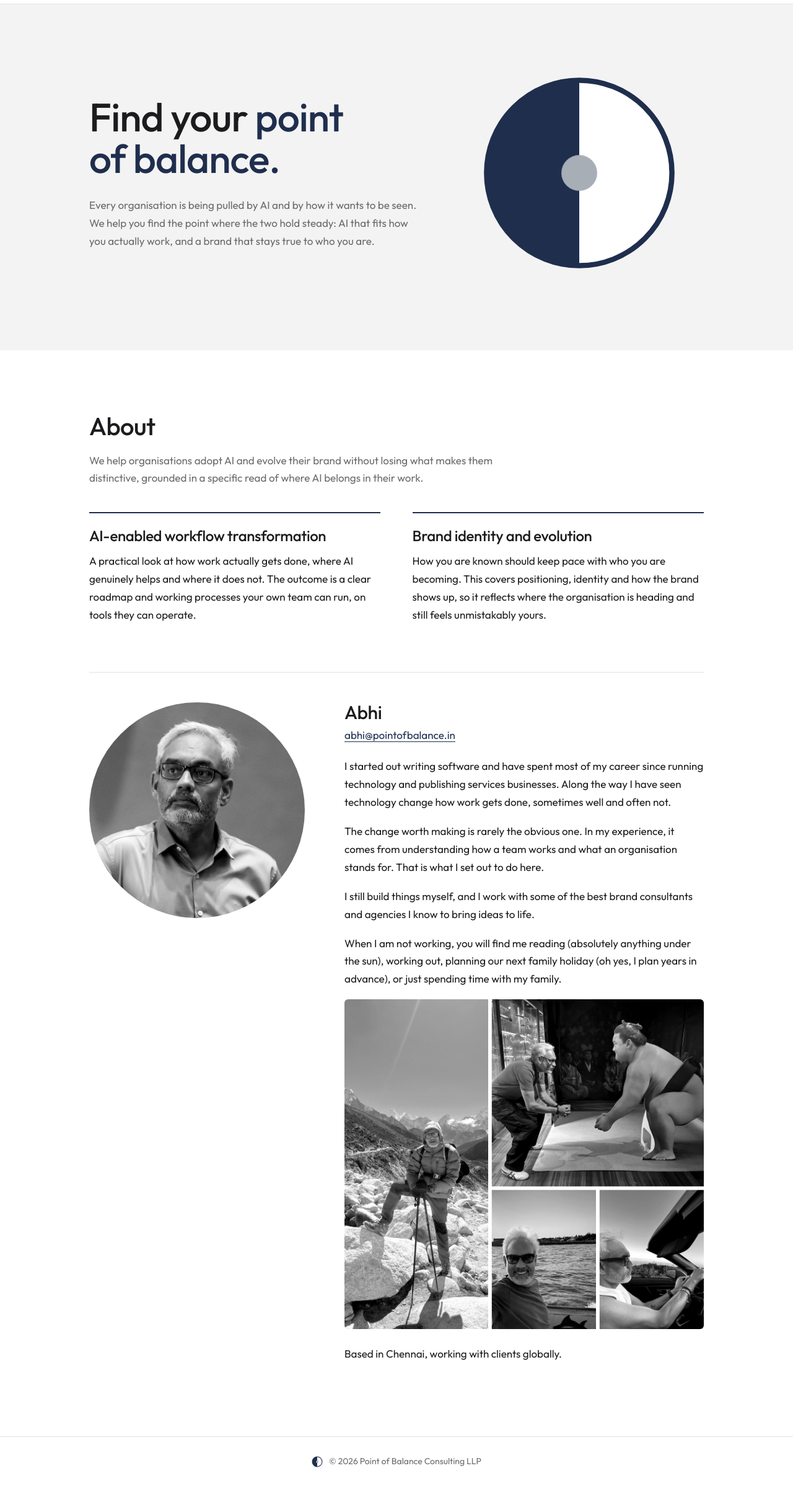
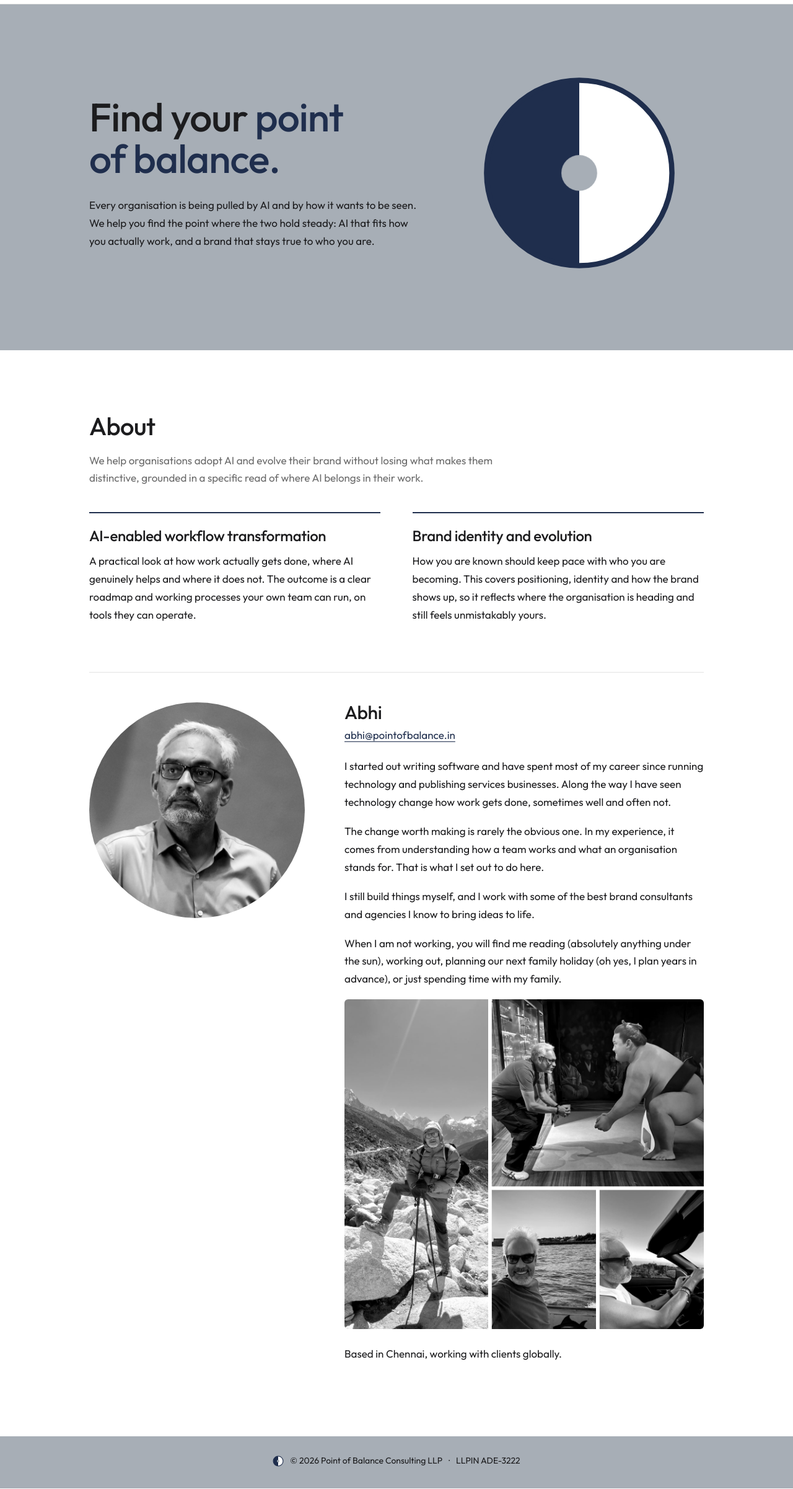
Before and after one commit to abhigyanarun/PointOfBalance, a plain HTML site: page index.html in a window 1280 px wide. Shown: the part 58-2460 px from the top of the page at 62% size. Drawn offline with Linux system fonts and the light colour scheme.

Commit message:
Update index.html
Changed photo and background colour.

```diff
--- a/index.html
+++ b/index.html
@@ -13,10 +13,10 @@
 <style>
 /* VOICE: calm, senior, unhurried
    IDEA: a point that finds its balance; the silver ball rises along the divide and settles at the centre
-   PICTURE: large split-circle mark on a mist band
+   PICTURE: large split-circle mark on a silver band
    COLOUR and TYPE: monochrome, navy accent, silver logo dot; Outfit
-   LAYOUT: pale grey hero band, white sections, quiet footer */
-:root{color-scheme:light;--ink:#1C1C1E;--deep:#1F2E4D;--paper:#FFFFFF;--mist:#F3F3F3;--accent:#1F2E4D;--peach:#1F2E4D;--stone:#6B6B6B;--line:#E3E3E3}
+   LAYOUT: silver hero band, white sections, silver footer */
+:root{color-scheme:light;--ink:#1C1C1E;--deep:#1F2E4D;--paper:#FFFFFF;--mist:#F3F3F3;--silver:#A7AEB6;--accent:#1F2E4D;--peach:#1F2E4D;--stone:#6B6B6B;--line:#E3E3E3}
 *{box-sizing:border-box;min-width:0}
 html{scroll-behavior:smooth;scroll-padding-top:72px}
 @media(prefers-reduced-motion:reduce){html{scroll-behavior:auto}.mark .ball{animation:none!important}}
@@ -31,12 +31,12 @@ header .wrap{display:flex;align-items:center;justify-content:space-between;heigh
 nav{display:flex;gap:24px;font-size:15px}
 nav a{color:var(--stone);text-decoration:none;padding:10px 0}
 nav a:hover{color:var(--ink)}
-.hero{background:var(--mist);color:var(--ink)}
+.hero{background:var(--silver);color:var(--ink)}
 .hero .wrap{display:grid;grid-template-columns:minmax(0,1.15fr) minmax(0,.85fr);gap:48px;align-items:center;padding-top:clamp(48px,8vw,110px);padding-bottom:clamp(56px,9vw,120px)}
 h1,h2,h3{font-family:Outfit,system-ui,sans-serif;font-weight:500;letter-spacing:-.015em;margin:0}
 h1{font-size:clamp(40px,6vw,64px);line-height:1.05;text-wrap:balance}
 .tag{color:var(--deep)}
-.hero p.lede{max-width:34em;color:var(--stone);margin:0}
+.hero p.lede{max-width:34em;color:var(--ink);margin:0}
 .mark{display:flex;justify-content:center}
 .mark svg{width:min(100%,340px);height:auto}
 .mark .ball{transform-box:fill-box;transform-origin:center;animation:find 2.8s cubic-bezier(.45,0,.2,1) .3s both}
@@ -58,8 +58,8 @@ h2{font-size:clamp(30px,3.6vw,40px);line-height:1.1;margin-bottom:20px}
 
 .mail{color:var(--accent);text-decoration:underline;text-decoration-color:var(--accent);text-underline-offset:4px;overflow-wrap:anywhere}
 .mail:hover{color:var(--accent)}
-footer{border-top:1px solid var(--line);color:var(--stone);font-size:14px}
-footer .wrap{display:flex;align-items:center;justify-content:center;gap:10px;padding-top:28px;padding-bottom:32px}
+footer{background:var(--silver);color:var(--ink);font-size:14px}
+footer .wrap{display:flex;flex-wrap:wrap;align-items:center;justify-content:center;gap:10px;padding-top:28px;padding-bottom:32px}
 footer svg{width:18px;height:18px}
 @media(max-width:760px){
   .hero .wrap,.me{grid-template-columns:minmax(0,1fr)}
@@ -128,7 +128,7 @@ footer svg{width:18px;height:18px}
           <p>The change worth making is rarely the obvious one. In my experience, it comes from understanding how a team works and what an organisation stands for. That is what I set out to do here.</p>
           <p>I still build things myself, and I work with some of the best brand consultants and agencies I know to bring ideas to life.</p>
           <p>When I am not working, you will find me reading (absolutely anything under the sun), working out, planning our next family holiday (oh yes, I plan years in advance), or just spending time with my family.</p>
-          <figure class="aside"><img src="collage.jpg" width="1200" height="1000" alt="Abhi trekking in the Himalaya, squaring up to a sumo wrestler cut-out, and driving along a coastal road" loading="lazy"></figure>
+          <figure class="aside"><img src="collage.jpg" width="1200" height="1100" alt="Abhi trekking in the Himalaya, squaring up to a sumo wrestler cut-out, driving along a coastal road and out on a boat" loading="lazy"></figure>
           <p>Based in Chennai, working with clients globally.</p>
         </div>
       </div>
@@ -140,7 +140,7 @@ footer svg{width:18px;height:18px}
 <footer>
   <div class="wrap">
     <svg viewBox="0 0 100 100" aria-hidden="true"><circle cx="50" cy="50" r="44" fill="#FFFFFF"/><path d="M50 6a44 44 0 0 0 0 88z" fill="#1F2E4D"/><circle cx="50" cy="50" r="44" fill="none" stroke="#1F2E4D" stroke-width="6"/><circle cx="50" cy="50" r="11" fill="#A7AEB6"/></svg>
-    <span>&copy; 2026 Point of Balance Consulting LLP</span>
+    <span>&copy; 2026 Point of Balance Consulting LLP</span><span aria-hidden="true">&middot;</span><span>LLPIN ADE-3222</span>
   </div>
 </footer>
 </body>
```
